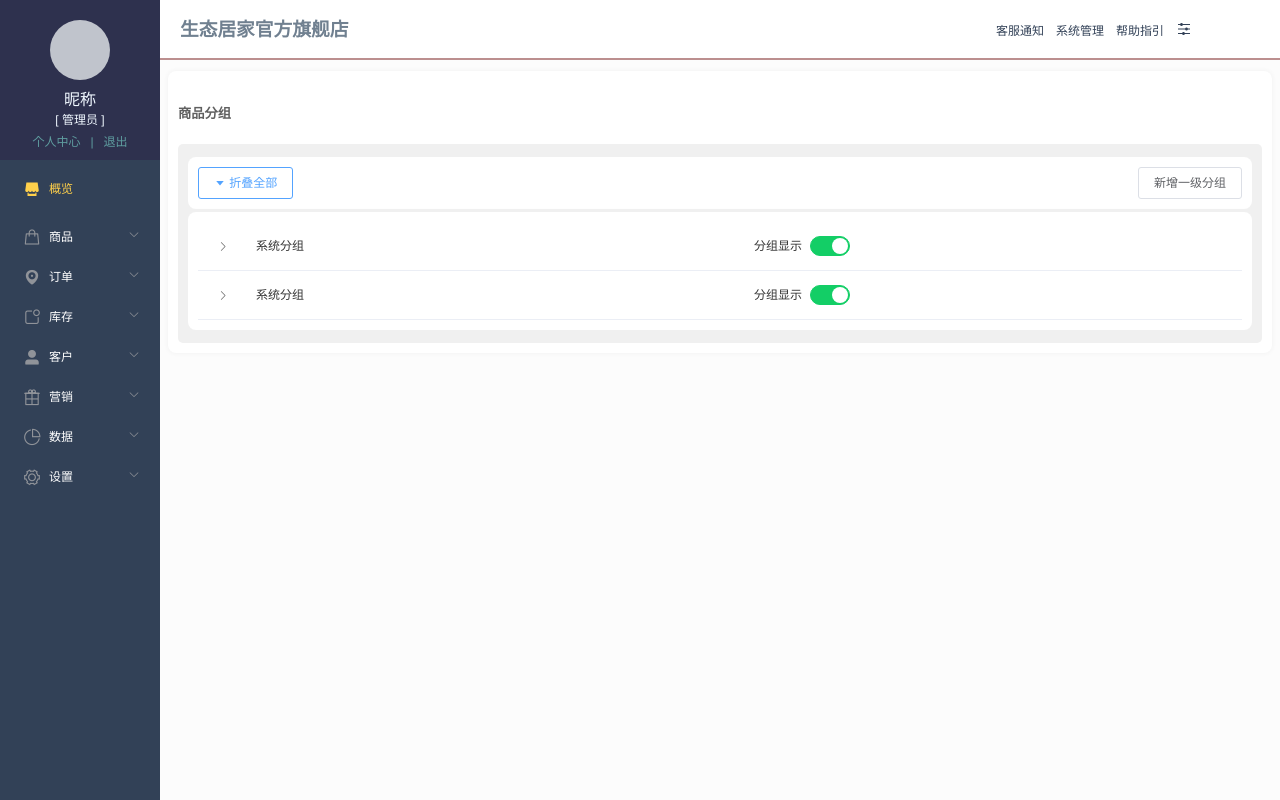
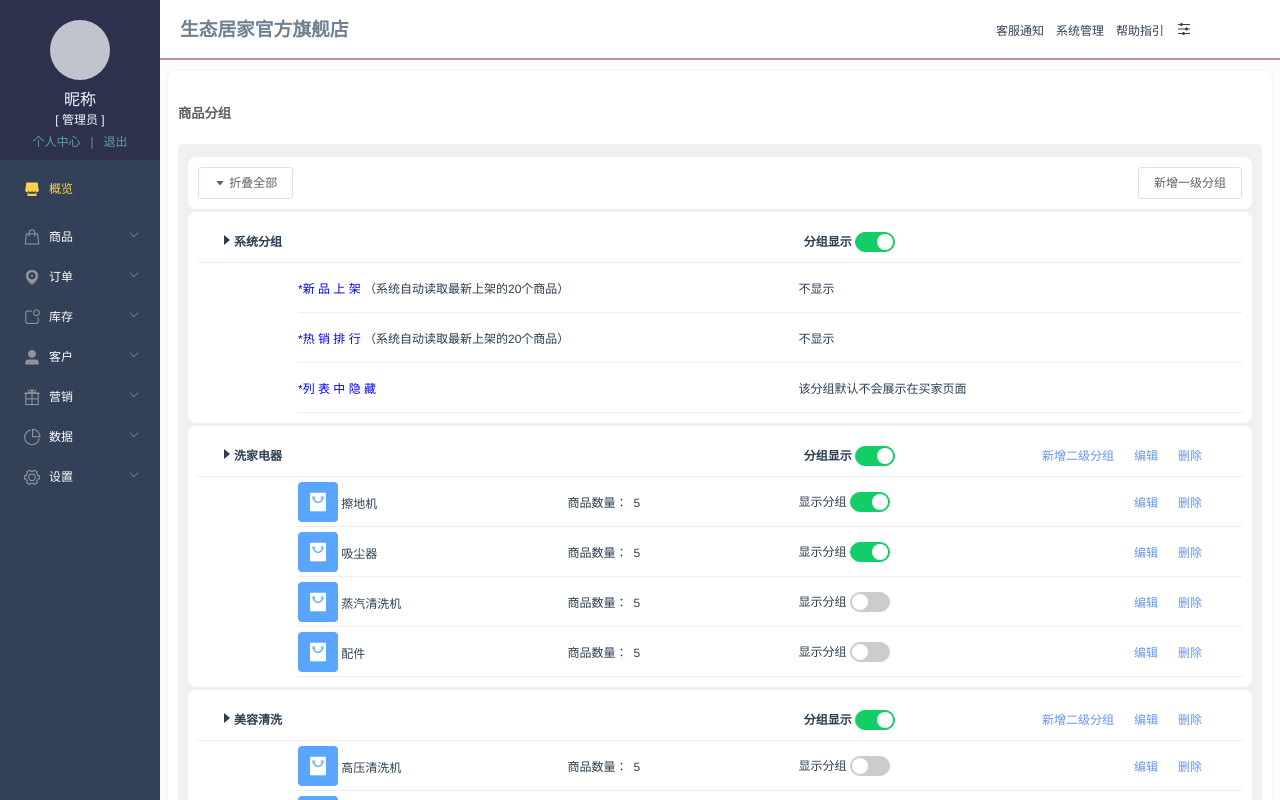
Before and after one commit to atli9908/saasSystem, a Vue app: page /goodsGroup in a window 1280 px wide. Built offline with nearby package versions, Linux system fonts and the light colour scheme.

Commit message:
完成商品分组

```diff
--- a/src/components/goods_group.vue
+++ b/src/components/goods_group.vue
@@ -6,53 +6,130 @@
                 <el-button plain size="small" class="zhed-btn"><i class="el-icon-caret-bottom"></i> 折叠全部</el-button>
                 <el-button plain size="small" style="float:right">新增一级分组</el-button>
             </div>
-
             <div class="bg-purple jianju">
-                <el-table
-                    :show-header="false"
-                    :data="tableData5"
-                    style="width: 100%">
-                    <el-table-column type="expand">
-                        <template slot-scope="props">
-                            <el-form label-position="left" inline class="demo-table-expand">
-                            <el-form-item label="商品名称">
-                                <span>{{ props.row.name }}</span>
-                            </el-form-item>
-                            <el-form-item label="所属店铺">
-                                <span>{{ props.row.shop }}</span>
-                            </el-form-item>
-                            <el-form-item label="商品 ID">
-                                <span>{{ props.row.id }}</span>
-                            </el-form-item>
-                            <el-form-item label="店铺 ID">
-                                <span>{{ props.row.shopId }}</span>
-                            </el-form-item>
-                            <el-form-item label="商品分类">
-                                <span>{{ props.row.category }}</span>
-                            </el-form-item>
-                            <el-form-item label="店铺地址">
-                                <span>{{ props.row.address }}</span>
-                            </el-form-item>
-                            <el-form-item label="商品描述">
-                                <span>{{ props.row.desc }}</span>
-                            </el-form-item>
-                            </el-form>
-                        </template>
-                    </el-table-column>
-                    <el-table-column prop="id">
-                        <span style="color:#333">系统分组</span>
-                    </el-table-column>
-                    <el-table-column prop="desc">
-                        <div style="color:#333">
-                            <span style="margin-right:5px">分组显示 </span>
-                            <el-switch
+                <div class="thead" @click="showTbody">
+                    <el-row>
+                        <el-col :span="14">
+                            <div>
+                                <i :class="sicon"></i>
+                                <span>系统分组</span>
+                            </div>
+                        </el-col>
+                        <el-col :span="10">
+                            <div @click.stop="">
+                                <span>分组显示 </span>
+                                <el-switch
                                 v-model="value"
                                 active-color="#13ce66"
-                                inactive-color="#ff4949">
-                            </el-switch>
-                        </div>
-                    </el-table-column>
-                </el-table>
+                                inactive-color="#ccc">
+                                </el-switch>
+                            </div>
+                        </el-col>
+                    </el-row>
+                </div>
+                <div class="tbody" v-if="isshow">
+                    <el-row>
+                        <el-col :span="13">
+                            <div>
+                                <a href="#">*新 品 上 架</a>
+                                <span> （系统自动读取最新上架的20个商品）</span>
+                            </div>
+                        </el-col>
+                        <el-col :span="10">
+                            <div>
+                                <span>不显示</span>
+                            </div>
+                        </el-col>
+                    </el-row>
+                    <el-row>
+                        <el-col :span="13">
+                            <div>
+                                <a href="#">*热 销 排 行</a>
+                                <span> （系统自动读取最新上架的20个商品）</span>
+                            </div>
+                        </el-col>
+                        <el-col :span="10">
+                            <div>
+                                <span>不显示</span>
+                            </div>
+                        </el-col>
+                    </el-row>
+                    <el-row>
+                        <el-col :span="13">
+                            <div>
+                                <a href="#">*列 表 中 隐 藏</a>
+                            </div>
+                        </el-col>
+                        <el-col :span="10">
+                            <div>
+                                <span>该分组默认不会展示在买家页面</span>
+                            </div>
+                        </el-col>
+                    </el-row>
+                </div>
+            </div>
+            <div class="bg-purple jianju" v-for="item in primaryGroup" :key="item.title">
+                <div class="thead">
+                    <el-row>
+                        <el-col :span="14">
+                            <div>
+                                <i :class="sicon"></i>
+                                <span>{{item.title}}</span>
+                            </div>
+                        </el-col>
+                        <el-col :span="5">
+                            <div @click.stop="">
+                                <span>分组显示 </span>
+                                <el-switch
+                                v-model="item.status"
+                                @change="changeSwitch()"
+                                active-color="#13ce66"
+                                inactive-color="#ccc">
+                                </el-switch>
+                            </div>
+                        </el-col>
+                        <el-col :span="5">
+                            <div @click.stop="" class="caoz-a">
+                                <a href="#">新增二级分组</a>
+                                <a href="#">编辑</a>
+                                <a href="#">删除</a>
+                            </div>
+                        </el-col>
+                    </el-row>
+                </div>
+                <div class="tbody">
+                    <el-row v-for="subItem in item.subGroup">
+                        <el-col :span="7">
+                            <div class="imgTitle">
+                                <img :src="subItem.imgsrc" alt="">
+                                <span> {{subItem.subTitle}}</span>
+                            </div>
+                        </el-col>
+
+                        <el-col :span="6">
+                            <div>
+                                <span>商品数量：<a href="#">5</a> </span>
+                            </div>
+                        </el-col>
+
+                        <el-col :span="5">
+                            <div>
+                                <span>显示分组 </span>
+                                <el-switch
+                                v-model="subItem.status"
+                                active-color="#13ce66"
+                                inactive-color="#ccc">
+                                </el-switch>
+                            </div>
+                        </el-col>
+                        <el-col :span="6">
+                            <div class="caoz-a">
+                                <a href="#">编辑</a>
+                                <a href="#">删除</a>
+                            </div>
+                        </el-col>
+                    </el-row>
+                </div>
             </div>
         </div>
     </div>
@@ -62,48 +139,90 @@
 export default {
     data(){
         return {
-            value: true,
-
-            tableData5: [{
-              id: '12987122',
-              name: '好滋好味鸡蛋仔',
-              category: '江浙小吃、小吃零食',
-              desc: '荷兰优质淡奶，奶香浓而不腻',
-              address: '上海市普陀区真北路',
-              shop: '王小虎夫妻店',
-              shopId: '10333'
-            }, {
-              id: '12987123',
-              name: '好滋好味鸡蛋仔',
-              category: '江浙小吃、小吃零食',
-              desc: '荷兰优质淡奶，奶香浓而66',
-              address: '上海市普陀区真北路',
-              shop: '王小虎夫妻店',
-              shopId: '10333'
-            }]
+            value:true,
+            isshow:true,
+            sicon:'el-icon-caret-right',
+            primaryGroup:[
+                {
+                    title:'洗家电器',
+                    status:true,
+                    subGroup:[
+                        {imgsrc:'/img/1.png',subTitle:'擦地机',status:true},
+                        {imgsrc:'/img/1.png',subTitle:'吸尘器',status:true},
+                        {imgsrc:'/img/1.png',subTitle:'蒸汽清洗机',status:false},
+                        {imgsrc:'/img/1.png',subTitle:'配件',status:false},
+                    ]
+                },
+                {
+                    title:'美容清洗',
+                    status:true,
+                    subGroup:[
+                        {imgsrc:'/img/1.png',subTitle:'高压清洗机',status:false},
+                        {imgsrc:'/img/1.png',subTitle:'吸尘器',status:false},
+                        {imgsrc:'/img/1.png',subTitle:'配件',status:false}
+                    ]
+                },
+            ]
         }
     },
-    methods: {
-
-    }
+    methods:{
+        showTbody(){
+            this.isshow = !this.isshow
+            this.sicon = this.isshow ? 'el-icon-caret-bottom' : 'el-icon-caret-right'
+        },
+        changeSwitch(){
+            this.primaryGroup.forEach(primaryGroup =>{
+                if(primaryGroup.status){
+                    primaryGroup.subGroup.forEach(item=>{
+                        item.status=true;
+                    })
+                }else{
+                    primaryGroup.subGroup.forEach(item=>{
+                        item.status=false;
+                    })
+                }
+            })
+        }
+    },
 }
 </script>
 
 <style>
-.demo-table-expand {
-    font-size: 0;
+.thead{
+    border-bottom: 1px solid #eee;
+    padding: 10px 20px;
 }
-.demo-table-expand label {
-    width: 90px;
-    color: #99a9bf;
+.thead span{
+    font-weight: 600;
 }
-.demo-table-expand .el-form-item {
-    margin-right: 0;
-    margin-bottom: 0;
-    width: 50%;
+.caoz-a{
+    text-align: right;
+    width: 100%;
 }
-.zhed-btn{
-    border: 1px solid rgb(83, 163, 255);
-    color:rgb(83, 163, 255);
+.caoz-a a{
+    color:cornflowerblue;
+    margin-right: 20px;
+    margin-left: 0px;
+}
+
+.tbody{
+    margin-left: 100px;
+}
+.tbody .el-row{
+    border-bottom: 1px solid #eee;
+    padding-right: 20px;
+    height: 50px;
+}
+.tbody .el-row .el-col{
+    display: flex;
+}
+.tbody .el-row .el-col div{
+    align-self: center;
+}
+.tbody img{
+    width: 40px;
+}
+.imgTitle *{
+    vertical-align:middle
 }
 </style>
```
